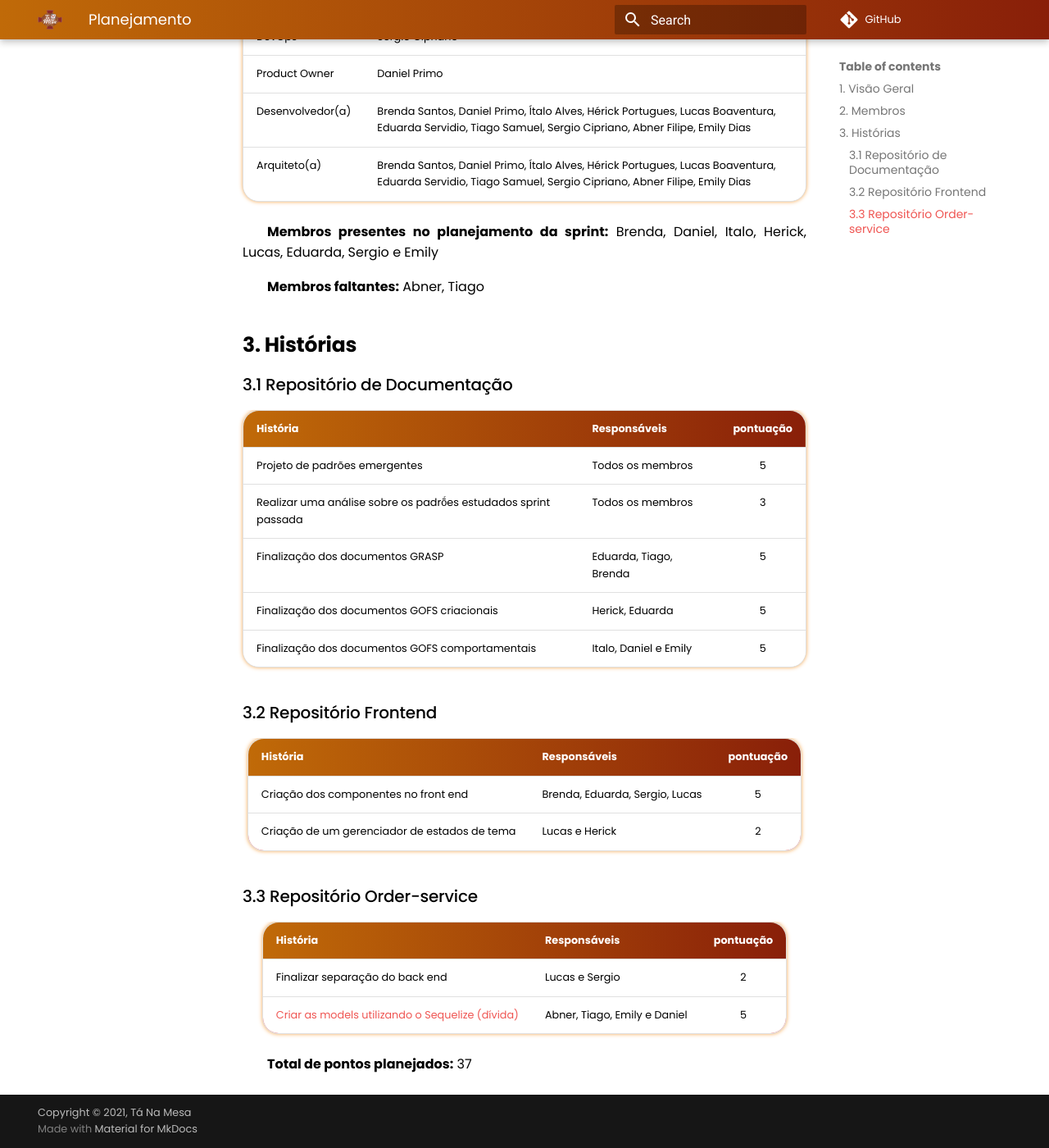
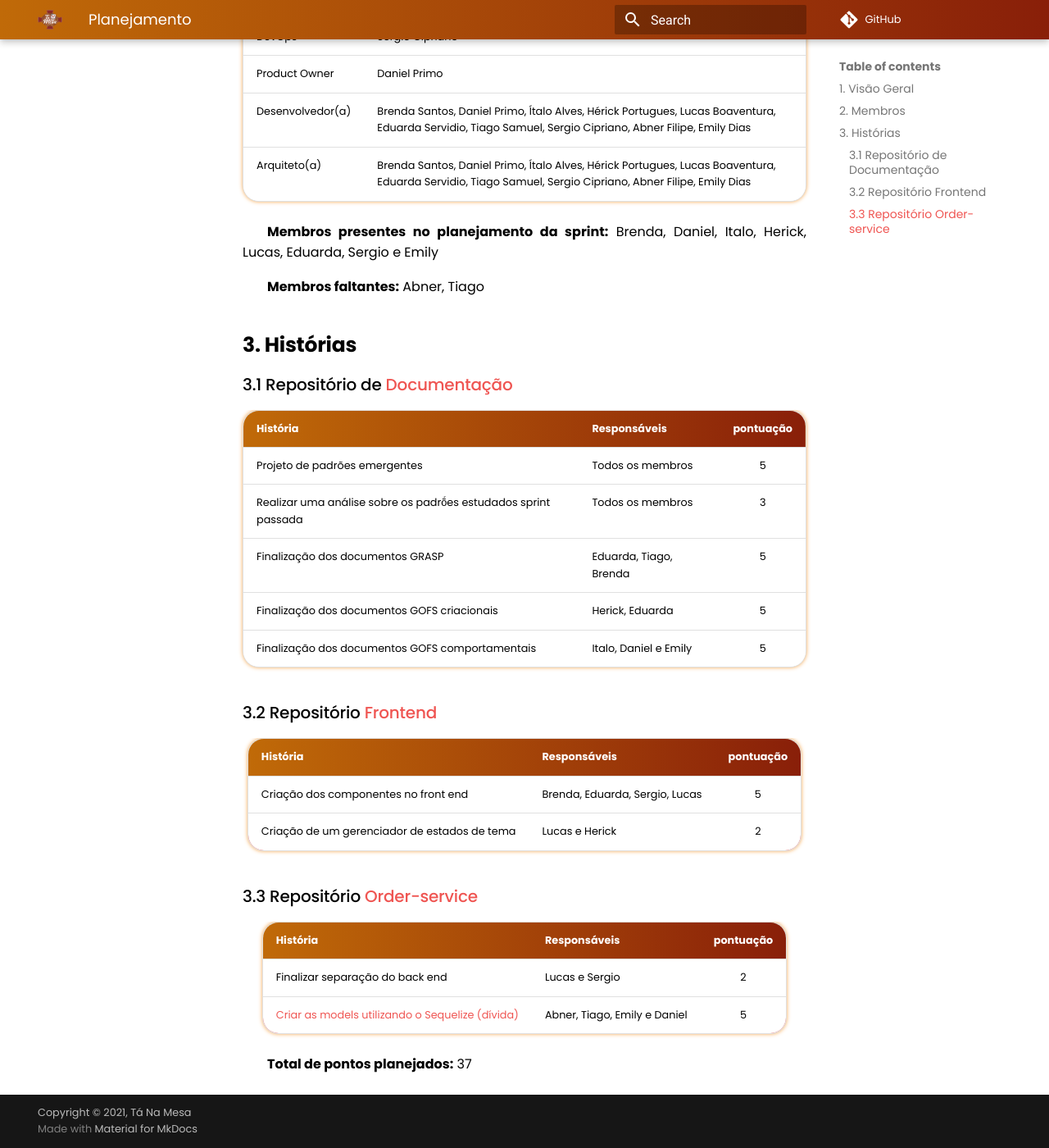
Before and after one commit to UnBArqDsw2021-1/2021.1_G02_TaNaMesa_docs, an MkDocs documentation site: the page built from docs/Sprints/Sprint-06/Planning-06.md, in a window 1280 px wide and 1400 px high, scrolled down 589 px. Shown: the whole window at 82% size. Built offline with MkDocs 1.6.1 and Material for MkDocs 9.7.7, drawn with Linux system fonts in a browser that asks for light colours; comment, search, counter and statistics services are not loaded; some of the changed lines change nothing that is shown.

Commit message:
(#106) Adicionando links dos repositorios

```diff
--- a/docs/Sprints/Sprint-06/Planning-06.md
+++ b/docs/Sprints/Sprint-06/Planning-06.md
@@ -25,7 +25,7 @@
 
 ## 3. Histórias
 
-### 3.1 Repositório de Documentação
+### 3.1 Repositório de [Documentação](https://github.com/UnBArqDsw2021-1/2021.1_G02_TaNaMesa_docs)
 |  História  | Responsáveis  | pontuação |
 | :--------  | :-----------  | :-------: |
 | Projeto de padrões emergentes | Todos os membros | 5 |
@@ -34,13 +34,13 @@
 | Finalização dos documentos GOFS criacionais | Herick, Eduarda | 5 |
 | Finalização dos documentos GOFS comportamentais | Italo, Daniel e Emily | 5 |
 
-### 3.2 Repositório Frontend
+### 3.2 Repositório [Frontend](https://github.com/UnBArqDsw2021-1/2021.1_G02_TaNaMesa_Frontend)
 |  História  | Responsáveis  | pontuação |
 | :--------  | :-----------  | :-------: |
 | Criação dos componentes no front end | Brenda, Eduarda, Sergio, Lucas | 5 |
 | Criação de um gerenciador de estados de tema | Lucas e Herick | 2 |
 
-### 3.3 Repositório Order-service
+### 3.3 Repositório [Order-service](https://github.com/UnBArqDsw2021-1/2021.1_G02_TaNaMesa_Order_Service)
 |  História  | Responsáveis  | pontuação |
 | :--------  | :-----------  | :-------: |
 | Finalizar separação do back end | Lucas e Sergio | 2 |
```
